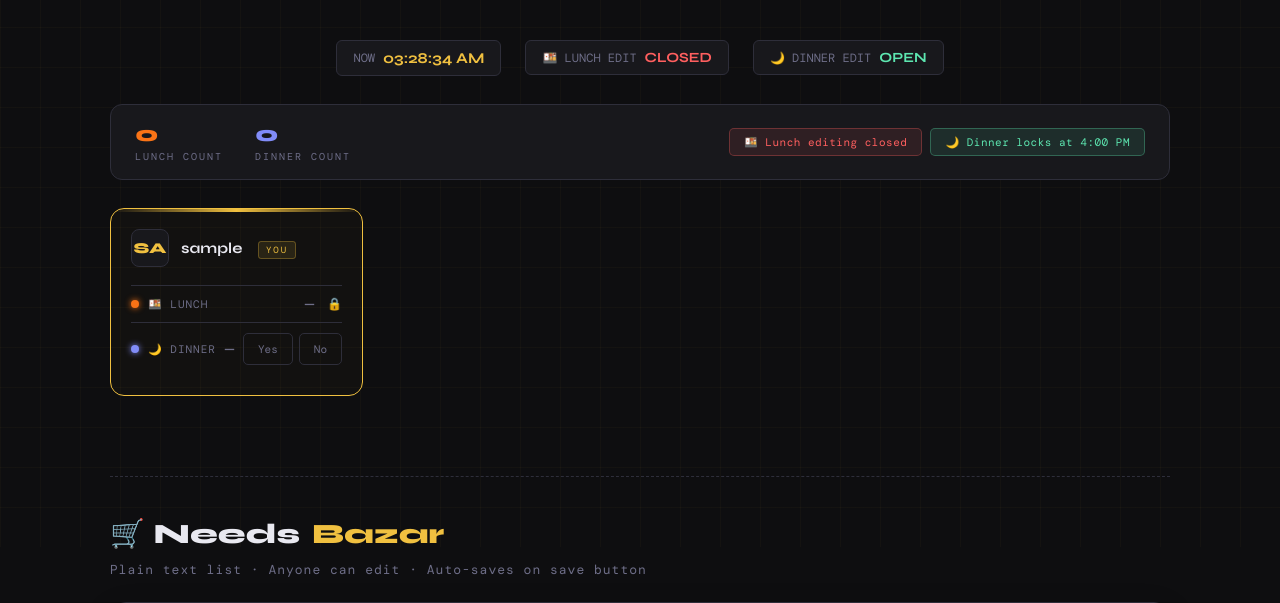
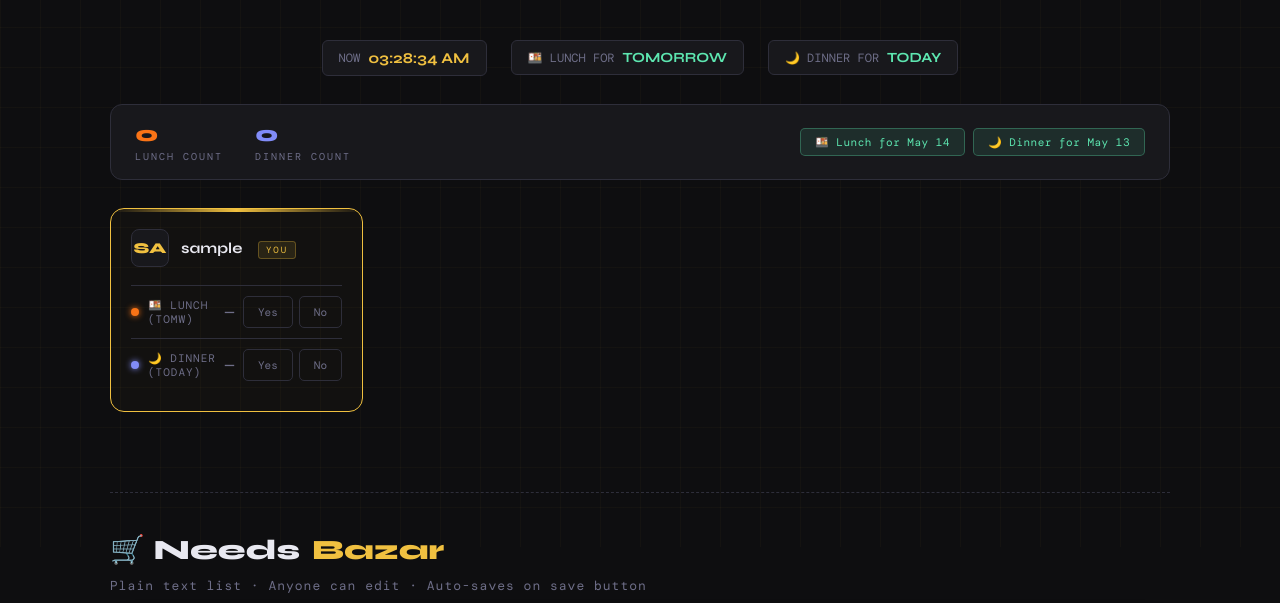
Before and after one commit to mursalatul/exasperating_meal, a Django app: page / in a window 1280 px wide. Shown: the part 253-856 px from the top of the page. Run offline with Django 5.2, Linux system fonts and the light colour scheme; the visitor is signed in with stand-in values (Sample User, id 1); data comes from the database, SQL or seed files in the repository; some web fonts are replaced.

Commit message:
refactor: replace fixed deadlines with dynamic date-based meal switching for lunch and dinner

```diff
--- a/core/views.py
+++ b/core/views.py
@@ -7,44 +7,59 @@
 from .models import MealRecord, BazarList
 import datetime
 
-def can_edit_lunch():
+def get_target_dates():
     now = timezone.localtime(timezone.now())
-    # Deadline: 5:00 AM (30 min before 5:30 AM)
-    deadline = now.replace(hour=5, minute=0, second=0, microsecond=0)
-    return now < deadline
+    # Lunch switches to tomorrow at 6:00 AM
+    lunch_date = now.date()
+    if now.hour >= 6:
+        lunch_date += datetime.timedelta(days=1)
 
-def can_edit_dinner():
-    now = timezone.localtime(timezone.now())
-    # Deadline: 4:00 PM (16:00)
-    deadline = now.replace(hour=16, minute=0, second=0, microsecond=0)
-    return now < deadline
+    # Dinner switches to tomorrow at 6:00 PM (18:00)
+    dinner_date = now.date()
+    if now.hour >= 18:
+        dinner_date += datetime.timedelta(days=1)
+
+    return lunch_date, dinner_date
 
 @login_required
 def index(request):
-    today = timezone.localtime(timezone.now()).date()
+    now = timezone.localtime(timezone.now())
+    lunch_date, dinner_date = get_target_dates()
+
     users = User.objects.all().order_by('id')
 
-    # Ensure every user has a record for today, carrying forward previous choices
+    # Ensure records exist for relevant dates and carry forward if needed
     for user in users:
-        record, created = MealRecord.objects.get_or_create(user=user, date=today)
-        if created:
-            # Look for the most recent record before today
-            prev_record = MealRecord.objects.filter(user=user, date__lt=today).order_by('-date').first()
-            if prev_record:
-                record.lunch = prev_record.lunch
-                record.dinner = prev_record.dinner
-                record.save()
+        # Check today, tomorrow, and potentially the day after if dinner_date is tomorrow
+        for d in [now.date(), now.date() + datetime.timedelta(days=1)]:
+            record, created = MealRecord.objects.get_or_create(user=user, date=d)
+            if created:
+                prev_record = MealRecord.objects.filter(user=user, date__lt=d).order_by('-date').first()
+                if prev_record:
+                    record.lunch = prev_record.lunch
+                    record.dinner = prev_record.dinner
+                    record.save()
 
-    meal_records = MealRecord.objects.filter(date=today).select_related('user').order_by('user_id')
+    # We need to construct a display list where each row has the CORRECT date's meal
+    display_records = []
+    for user in users:
+        l_rec = MealRecord.objects.get(user=user, date=lunch_date)
+        d_rec = MealRecord.objects.get(user=user, date=dinner_date)
+        display_records.append({
+            'user': user,
+            'lunch': l_rec.lunch,
+            'dinner': d_rec.dinner,
+        })
+
     bazar_list, _ = BazarList.objects.get_or_create(id=1)
 
     context = {
-        'meal_records': meal_records,
+        'meal_records': display_records,
         'bazar_list': bazar_list,
-        'can_edit_lunch': can_edit_lunch(),
-        'can_edit_dinner': can_edit_dinner(),
-        'lunch_deadline': "5:00 AM",
-        'dinner_deadline': "4:00 PM",
+        'lunch_date': lunch_date,
+        'dinner_date': dinner_date,
+        'is_lunch_tomorrow': lunch_date > now.date(),
+        'is_dinner_tomorrow': dinner_date > now.date(),
     }
     return render(request, 'index.html', context)
 
@@ -80,18 +95,17 @@
 
     meal_type = request.POST.get('meal_type') # 'lunch' or 'dinner'
     value = request.POST.get('value') == 'true'
-    today = timezone.localtime(timezone.now()).date()
+
+    lunch_date, dinner_date = get_target_dates()
 
     if meal_type == 'lunch':
-        if not can_edit_lunch():
-            return JsonResponse({'error': 'Lunch editing is closed'}, status=400)
-        record, _ = MealRecord.objects.get_or_create(user=request.user, date=today)
+        record, _ = MealRecord.objects.get_or_create(user=request.user, date=lunch_date)
         record.lunch = value
         record.save()
+        # To keep "Carry Forward" working for future days, we could update the latest record
+        # But for now, just following the user's date logic
     elif meal_type == 'dinner':
-        if not can_edit_dinner():
-            return JsonResponse({'error': 'Dinner editing is closed'}, status=400)
-        record, _ = MealRecord.objects.get_or_create(user=request.user, date=today)
+        record, _ = MealRecord.objects.get_or_create(user=request.user, date=dinner_date)
         record.dinner = value
         record.save()
     else:
--- a/templates/index.html
+++ b/templates/index.html
@@ -658,13 +658,13 @@
       <span>NOW</span>
       <span class="val" id="live-clock">--:--:--</span>
     </div>
-    <div class="time-pill {% if can_edit_lunch %}open{% else %}closed{% endif %}" id="lunch-status-pill">
-      <span>🍱 LUNCH EDIT</span>
-      <span class="val" id="lunch-status-val">{% if can_edit_lunch %}OPEN{% else %}CLOSED{% endif %}</span>
+    <div class="time-pill open" id="lunch-status-pill">
+      <span>🍱 LUNCH FOR</span>
+      <span class="val" id="lunch-status-val">{% if is_lunch_tomorrow %}TOMORROW{% else %}TODAY{% endif %}</span>
     </div>
-    <div class="time-pill {% if can_edit_dinner %}open{% else %}closed{% endif %}" id="dinner-status-pill">
-      <span>🌙 DINNER EDIT</span>
-      <span class="val" id="dinner-status-val">{% if can_edit_dinner %}OPEN{% else %}CLOSED{% endif %}</span>
+    <div class="time-pill open" id="dinner-status-pill">
+      <span>🌙 DINNER FOR</span>
+      <span class="val" id="dinner-status-val">{% if is_dinner_tomorrow %}TOMORROW{% else %}TODAY{% endif %}</span>
     </div>
   </div>
 
@@ -679,11 +679,11 @@
       <div class="stat-desc">Dinner Count</div>
     </div>
     <div style="margin-left:auto; display:flex; gap:8px; flex-wrap:wrap;">
-      <span class="deadline-notice {% if can_edit_lunch %}open{% else %}closed{% endif %}" id="lunch-notice">
-        {% if can_edit_lunch %}🍱 Lunch locks at {{ lunch_deadline }}{% else %}🍱 Lunch editing closed{% endif %}
+      <span class="deadline-notice open" id="lunch-notice">
+        🍱 Lunch for {{ lunch_date|date:"M d" }}
       </span>
-      <span class="deadline-notice {% if can_edit_dinner %}open{% else %}closed{% endif %}" id="dinner-notice">
-        {% if can_edit_dinner %}🌙 Dinner locks at {{ dinner_deadline }}{% else %}🌙 Dinner editing closed{% endif %}
+      <span class="deadline-notice open" id="dinner-notice">
+        🌙 Dinner for {{ dinner_date|date:"M d" }}
       </span>
     </div>
   </div>
@@ -704,21 +704,17 @@
         <div class="meal-row">
             <div class="meal-info">
                 <div class="meal-dot lunch"></div>
-                <span class="meal-label">🍱 Lunch</span>
+                <span class="meal-label">🍱 Lunch {% if is_lunch_tomorrow %}(Tomw){% else %}(Today){% endif %}</span>
             </div>
             <div style="display:flex;align-items:center;gap:8px;">
                 <span class="meal-status {% if mr.lunch == True %}yes{% elif mr.lunch == False %}no{% else %}unset{% endif %}" id="status-lunch-{{ mr.user.username }}">
                     {% if mr.lunch == True %}YES{% elif mr.lunch == False %}NO{% else %}—{% endif %}
                 </span>
                 {% if request.user == mr.user %}
-                    {% if can_edit_lunch %}
                     <div class="meal-controls">
                         <button class="toggle-btn {% if mr.lunch == True %}active-yes{% endif %}" onclick="setMeal('lunch', true, this)">Yes</button>
                         <button class="toggle-btn {% if mr.lunch == False %}active-no{% endif %}" onclick="setMeal('lunch', false, this)">No</button>
                     </div>
-                    {% else %}
-                    <span class="lock-icon" title="Locked at {{ lunch_deadline }}">🔒</span>
-                    {% endif %}
                 {% endif %}
             </div>
         </div>
@@ -727,21 +723,17 @@
         <div class="meal-row">
             <div class="meal-info">
                 <div class="meal-dot dinner"></div>
-                <span class="meal-label">🌙 Dinner</span>
+                <span class="meal-label">🌙 Dinner {% if is_dinner_tomorrow %}(Tomw){% else %}(Today){% endif %}</span>
             </div>
             <div style="display:flex;align-items:center;gap:8px;">
                 <span class="meal-status {% if mr.dinner == True %}yes{% elif mr.dinner == False %}no{% else %}unset{% endif %}" id="status-dinner-{{ mr.user.username }}">
                     {% if mr.dinner == True %}YES{% elif mr.dinner == False %}NO{% else %}—{% endif %}
                 </span>
                 {% if request.user == mr.user %}
-                    {% if can_edit_dinner %}
                     <div class="meal-controls">
                         <button class="toggle-btn {% if mr.dinner == True %}active-yes{% endif %}" onclick="setMeal('dinner', true, this)">Yes</button>
                         <button class="toggle-btn {% if mr.dinner == False %}active-no{% endif %}" onclick="setMeal('dinner', false, this)">No</button>
                     </div>
-                    {% else %}
-                    <span class="lock-icon" title="Locked at {{ dinner_deadline }}">🔒</span>
-                    {% endif %}
                 {% endif %}
             </div>
         </div>
```
